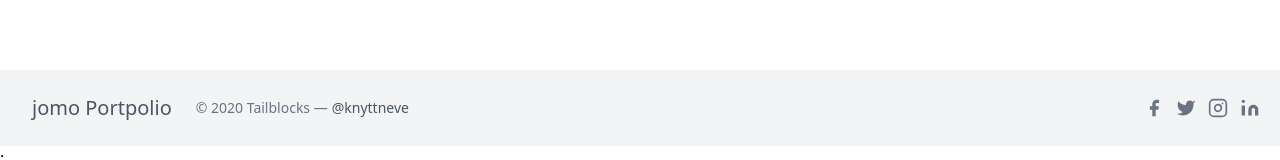
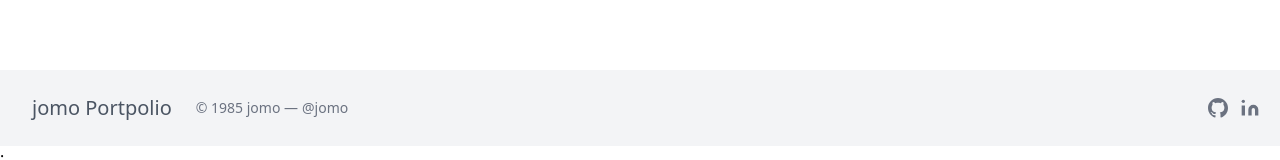
Before and after one commit to 2jomo85/Portfolio, a Next.js app: page / in a window 1280 px wide. Shown: the part 714-874 px from the top of the page. Built offline with nearby package versions, Linux system fonts and the light colour scheme.

Commit message:
modify footer

```diff
--- a/components/footer.js
+++ b/components/footer.js
@@ -2,9 +2,7 @@
 
 export default function Footer() {
   return (
-    <>
     <footer className="body-font">
-        <div>
       <div className="container px-5 py-6 mx-auto flex items-center sm:flex-row flex-col">
         <Link
           href="/"
@@ -13,18 +11,18 @@
           <span className="ml-3 text-xl">jomo Portpolio</span>
         </Link>
         <p className="text-sm text-gray-500 sm:ml-6 sm:mt-0 mt-4">
-              © 2020 Tailblocks —
+          © 1985 jomo —
           <a
-                href="https://twitter.com/knyttneve"
+            href="mailto:praytop@gmail.com"
             rel="noopener noreferrer"
-                className="text-gray-600 ml-1"
+            className="ml-1"
             target="_blank"
           >
-                @knyttneve
+            @jomo
           </a>
         </p>
         <span className="inline-flex sm:ml-auto sm:mt-0 mt-4 justify-center sm:justify-start">
-              <a className="text-gray-500">
+          <Link className="text-gray-500" href="https://github.com/2jomo85">
             <svg
               fill="currentColor"
               strokeLinecap="round"
@@ -33,10 +31,10 @@
               className="w-5 h-5"
               viewBox="0 0 24 24"
             >
-                  <path d="M18 2h-3a5 5 0 00-5 5v3H7v4h3v8h4v-8h3l1-4h-4V7a1 1 0 011-1h3z"></path>
+              <path d="M12 0c-6.626 0-12 5.373-12 12 0 5.302 3.438 9.8 8.207 11.387.599.111.793-.261.793-.577v-2.234c-3.338.726-4.033-1.416-4.033-1.416-.546-1.387-1.333-1.756-1.333-1.756-1.089-.745.083-.729.083-.729 1.205.084 1.839 1.237 1.839 1.237 1.07 1.834 2.807 1.304 3.492.997.107-.775.418-1.305.762-1.604-2.665-.305-5.467-1.334-5.467-5.931 0-1.311.469-2.381 1.236-3.221-.124-.303-.535-1.524.117-3.176 0 0 1.008-.322 3.301 1.23.957-.266 1.983-.399 3.003-.404 1.02.005 2.047.138 3.006.404 2.291-1.552 3.297-1.23 3.297-1.23.653 1.653.242 2.874.118 3.176.77.84 1.235 1.911 1.235 3.221 0 4.609-2.807 5.624-5.479 5.921.43.372.823 1.102.823 2.222v3.293c0 .319.192.694.801.576 4.765-1.589 8.199-6.086 8.199-11.386 0-6.627-5.373-12-12-12z"></path>
             </svg>
-              </a>
-              <a className="ml-3 text-gray-500">
+          </Link>
+          {/* <a className="ml-3 text-gray-500">
             <svg
               fill="currentColor"
               strokeLinecap="round"
@@ -47,8 +45,8 @@
             >
               <path d="M23 3a10.9 10.9 0 01-3.14 1.53 4.48 4.48 0 00-7.86 3v1A10.66 10.66 0 013 4s-4 9 5 13a11.64 11.64 0 01-7 2c9 5 20 0 20-11.5a4.5 4.5 0 00-.08-.83A7.72 7.72 0 0023 3z"></path>
             </svg>
-              </a>
-              <a className="ml-3 text-gray-500">
+          </a> */}
+          {/* <Link className="ml-3 text-gray-500">
             <svg
               fill="none"
               stroke="currentColor"
@@ -61,8 +59,11 @@
               <rect width="20" height="20" x="2" y="2" rx="5" ry="5"></rect>
               <path d="M16 11.37A4 4 0 1112.63 8 4 4 0 0116 11.37zm1.5-4.87h.01"></path>
             </svg>
-              </a>
-              <a className="ml-3 text-gray-500">
+          </Link> */}
+          <Link
+            className="ml-3 text-gray-500"
+            href="https://www.linkedin.com/in/2jomo85"
+          >
             <svg
               fill="currentColor"
               stroke="currentColor"
@@ -78,11 +79,9 @@
               ></path>
               <circle cx="4" cy="4" r="2" stroke="none"></circle>
             </svg>
-              </a>
+          </Link>
         </span>
       </div>
-        </div>
     </footer>
-    </>
   );
 }
```
Lines whose indentation alone changed are shown as unchanged.
